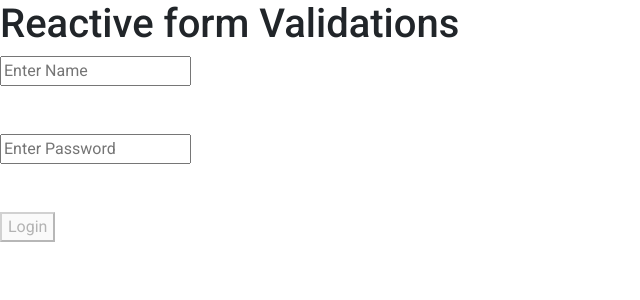
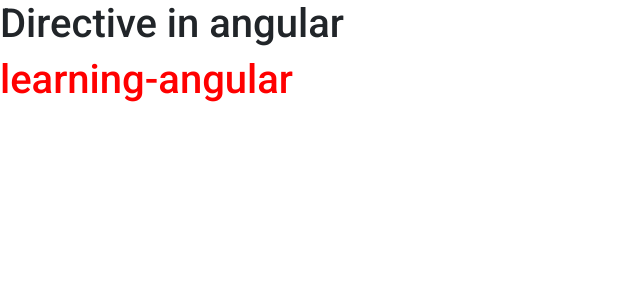
Before and after one commit to Amanymous/learning-Angular, an Angular app: page / in a window 1280 px wide. Shown: the top 300 px of the page, without its empty margins (0-640 px from the left). Built offline with nearby package versions, Linux system fonts and the light colour scheme.

Commit message:
feat: directive

```diff
--- a/src/app/app.component.html
+++ b/src/app/app.component.html
@@ -1,13 +1,2 @@
-<h1>Reactive form Validations</h1>
-<form #loginForm="ngForm" (ngSubmit)="loginUser()">
-  <input type="email" required #name="ngModel" pattern="[a-zA-Z]+$" name="name" placeholder="Enter Name" ngModel />
-  <br />
-  <span *ngIf="name.invalid && name.touched" style="color: red;" >Please enter a Valid input</span><br />
-  <br />
-  <input type="password" name="password" minlength="2" required #password="ngModel" placeholder="Enter Password" ngModel />
-  <br />
-  <span *ngIf="password.invalid && password.touched" style="color: red;" >Please enter a Valid input</span><br />
-  <br />
-  <button [disabled]="loginForm.invalid">Login</button>
-</form>
-<!-- <button (click)=loginUser(loginForm.controls)>Out Side Login</button> -->
+<h1>Directive in angular</h1>
+<h1 appRedEl>{{title}}</h1>
--- a/src/app/app.module.ts
+++ b/src/app/app.module.ts
@@ -3,11 +3,13 @@ import { BrowserModule } from '@angular/platform-browser';
 import { FormsModule } from '@angular/forms';
 import { AppComponent } from './app.component';
 import { NgbModule } from '@ng-bootstrap/ng-bootstrap';
+import { RedElDirective } from './red-el.directive';
 
 
 @NgModule({
   declarations: [
-    AppComponent
+    AppComponent,
+    RedElDirective
   ],
   imports: [
     BrowserModule,
--- /dev/null
+++ b/src/app/red-el.directive.ts
@@ -0,0 +1,12 @@
+import { Directive,ElementRef } from '@angular/core';
+
+@Directive({
+  selector: '[appRedEl]'
+})
+export class RedElDirective {
+
+  constructor(el:ElementRef) {
+    el.nativeElement.style.color = 'red'
+  }
+
+}
```
Also changed, not shown: 1 other file (tests, documents, lock files or other folders).
